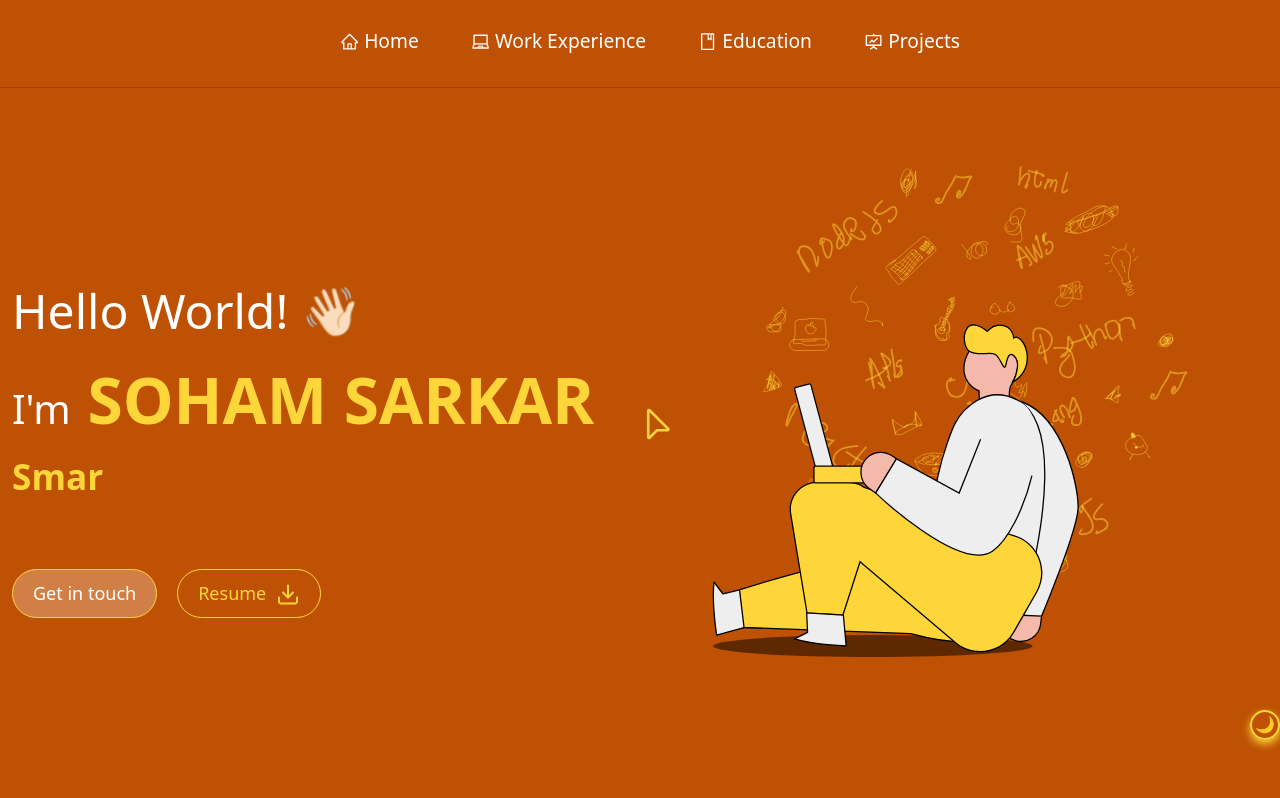
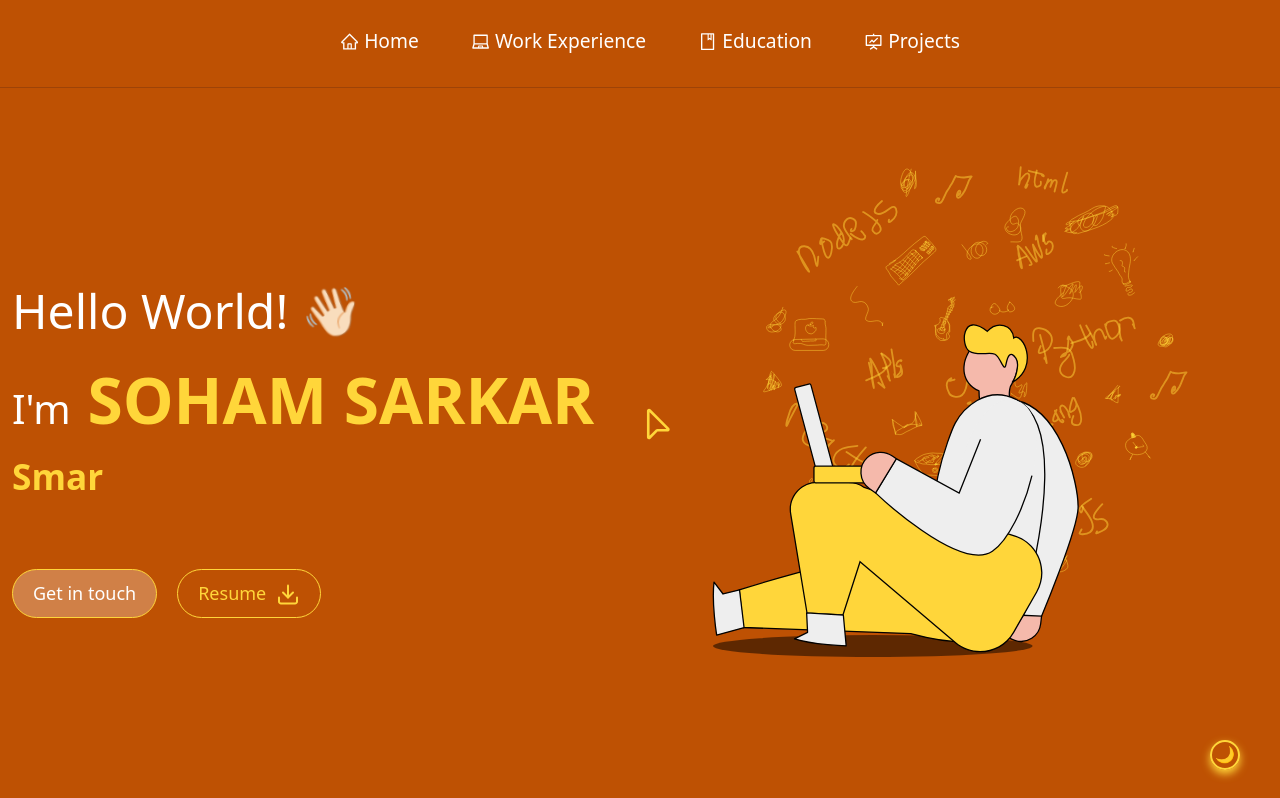
Before and after one commit to smart-worker/portfolio-site, a React (Create React App) app: page / in a window 1280 px wide. Shown: the top 798 px of the page. Built offline with nearby package versions, Linux system fonts and the light colour scheme.

Commit message:
theme related updates

```diff
--- a/src/components/Header/Header.scss
+++ b/src/components/Header/Header.scss
@@ -1,3 +1,5 @@
+@import "../../index.scss";
+
 .sticky {
   background-color: transparent;
   transition: all 0.3s ease-out 0s;
@@ -29,7 +31,7 @@
   position: relative;
   background-color: transparent;
   border-color: transparent;
-  border: 2px solid #be5103;
+  border: 2px solid var(--text-color);
 
   &:focus {
     border: none !important;
@@ -39,7 +41,7 @@
 
   span {
     display: block;
-    background-color: #be5103;
+    background-color: var(--text-color);
     height: 4px;
     width: 27px;
     margin-top: 5px;
@@ -89,7 +91,7 @@
 
     @media (max-width: 767px) {
       padding: 0.7rem 1rem;
-      color: #be5103;
+      color: var(--text-color);
     }
   }
   .nav-item {
--- a/src/components/Home/Home.scss
+++ b/src/components/Home/Home.scss
@@ -1,3 +1,5 @@
+@import "../../index.scss";
+
 .wave {
   animation-name: wave-animation;
   animation-duration: 2.1s;
@@ -43,16 +45,22 @@
   display: flex;
 
   .theme_button {
-    position: absolute;
-    bottom: 60px;
-    right: 0;
+    position: fixed;
+    bottom: 30px;
+    right: 40px;
     width: 30px;
     height: 30px;
     border-radius: 99px;
-    background-color: transparent;
+    background-image: var(--bg-color);
+    z-index: 100;
     border: 2px solid #ffd63a;
     text-align: center;
     box-shadow: 0 4px 8px 0 #ffd63a;
+
+    @media screen and (max-width: 550px) {
+      bottom: 20px;
+      right: 20px;
+    }
   }
 
   .content-wrapper {
--- a/src/components/Home/HomeSection.js
+++ b/src/components/Home/HomeSection.js
@@ -25,7 +25,7 @@ function HomeSection() {
 
   return (
     <Container fluid className="home-section" id="home">
-      <div className="theme_button" onClick={toggleTheme}>
+      <div className="theme_button" onClick={toggleTheme} title="Change theme">
         {theme === "light" ? "🌙" : "☀️"}
       </div>
       <Modal show={showModal} setShow={setShowModal} />
--- a/src/index.scss
+++ b/src/index.scss
@@ -2,10 +2,12 @@
 
 :root {
   --bg-color: linear-gradient(120deg, #b37e2e, #be5103 0%);
+  --text-color: #be5103;
 }
 
 [data-theme="dark"] {
   --bg-color: linear-gradient(120deg, #121212, #1d1402 0%);
+  --text-color: #1d1402;
 }
 
 * {
```
